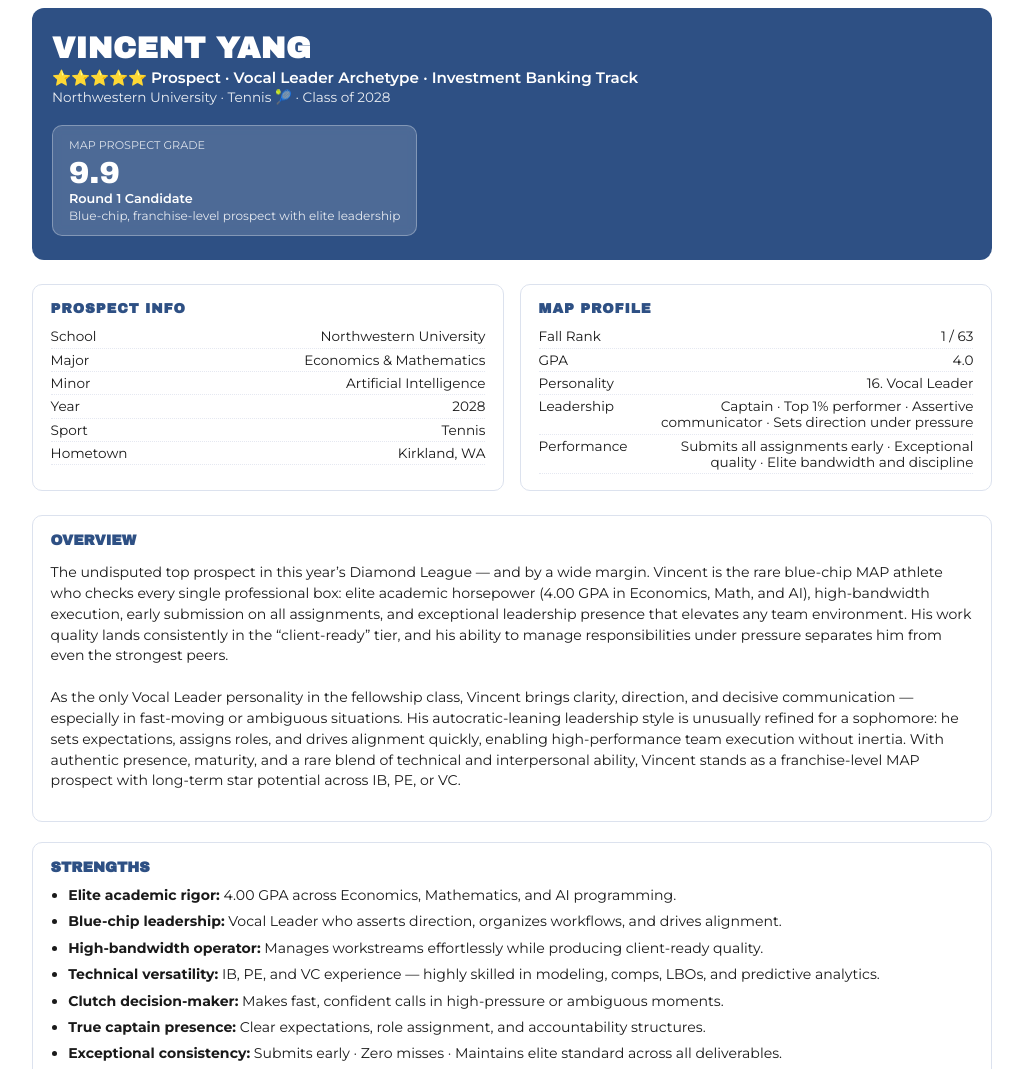
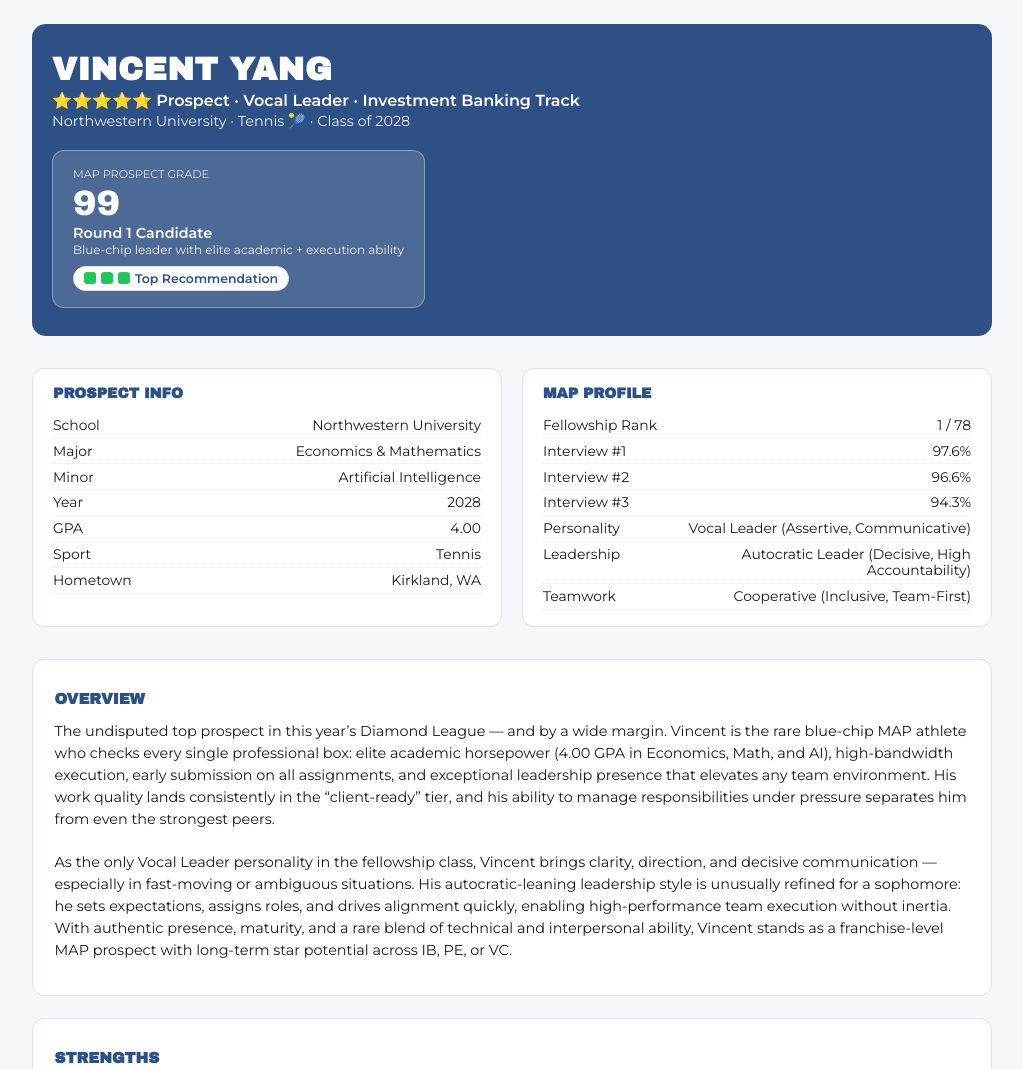
Before and after one commit to mapdleague-jpg/map-focus-scouting-reports, a plain HTML site: page vincent-yang.html in a window 1280 px wide. Shown: the top 1069 px of the page, without its empty margins (128-1151 px from the left). Drawn offline with Linux system fonts and the light colour scheme.

Commit message:
Update vincent-yang.html

```diff
--- a/vincent-yang.html
+++ b/vincent-yang.html
@@ -1,193 +1,66 @@
-<!-- ============================= -->
-<!-- MAP BRAND STYLE (GLOBAL) -->
-<!-- ============================= -->
+<!DOCTYPE html>
+<html lang="en">
+<head>
+<meta charset="UTF-8">
+<title>Vincent Yang — MAP Scouting Report</title>
 
 <style>
   @import url('https://fonts.googleapis.com/css2?family=Archivo+Black&family=Montserrat:wght@300;400;500;600;700&display=swap');
+  body { margin:0; background:#f5f7fb; font-family:'Montserrat', sans-serif;}
+  .prospect-page { max-width:960px; margin:0 auto 3rem auto; padding:1.5rem 1rem; color:#1a1a1a;}
+  .prospect-hero { display:flex; flex-wrap:wrap; justify-content:space-between; gap:1.25rem; padding:1.75rem 1.25rem; border-radius:14px; background:#2E5084; color:#fff; margin-bottom:2rem;}
+  .prospect-name { font-family:'Archivo Black'; font-size:2rem; letter-spacing:.02em; margin:0 0 .25rem; text-transform:uppercase;}
+  .prospect-tagline { margin:0 0 .15rem; font-size:1rem; font-weight:600;}
+  .prospect-subtitle {margin:0; font-size:.9rem; opacity:.9;}
 
-  .prospect-page {
-    max-width: 960px;
-    margin: 0 auto 2.5rem auto;
-    font-family: 'Montserrat', sans-serif;
-    color: #1a1a1a;
-  }
+  .prospect-grade-card { min-width:200px; padding:1rem 1.25rem; border-radius:12px; background:rgba(255,255,255,.15); border:1px solid rgba(255,255,255,.35); backdrop-filter:blur(4px);}
+  .grade-label{ font-size:.7rem; opacity:.8; text-transform:uppercase;}
+  .grade-score{ font-family:'Archivo Black'; font-size:2.2rem; margin:.15rem 0;}
+  .grade-tier{ font-size:.9rem; font-weight:600;}
+  .grade-note{ font-size:.75rem; opacity:.9;}
+  .recommendation-pill{ display:inline-flex; align-items:center; gap:5px; background:#fff; color:#2E5084; padding:4px 10px; border:1px solid #dce2ee; border-radius:30px; font-weight:600; font-size:.78rem; margin-top:.55rem; width:fit-content;}
+  .pill-box{width:12px;height:12px;border-radius:3px;}
+  .pill-green{background:#22c55e;}
 
-  .prospect-hero {
-    display: flex;
-    flex-wrap: wrap;
-    justify-content: space-between;
-    gap: 1.25rem;
-    padding: 1.5rem 1.25rem;
-    border-radius: 12px;
-    background: #2E5084;
-    color: #ffffff;
-    margin-bottom: 1.5rem;
-  }
+  .prospect-meta{display:flex;flex-wrap:wrap;gap:1.25rem;margin-bottom:2rem;}
+  .meta-column{flex:1 1 280px;background:#fff;border-radius:12px;padding:1rem 1.25rem;border:1px solid #dce2ee;}
+  .meta-title{font-family:'Archivo Black';font-size:.9rem;color:#2E5084;text-transform:uppercase;margin:0 0 .7rem;}
+  .meta-list{list-style:none;padding:0;margin:0;}
+  .meta-list li{display:flex;justify-content:space-between;padding:.28rem 0;border-bottom:1px dotted #e7eaf3;font-size:.87rem;}
+  .meta-value{text-align:right;margin-left:1rem;}
 
-  .prospect-name {
-    font-family: 'Archivo Black', sans-serif;
-    font-size: 1.85rem;
-    margin: 0 0 0.25rem;
-    letter-spacing: 0.02em;
-    text-transform: uppercase;
-  }
+  .prospect-section{background:#fff;border-radius:12px;padding:1.15rem 1.35rem;border:1px solid #dce2ee;margin-bottom:1.4rem;}
+  .section-title{font-family:'Archivo Black';font-size:.95rem;color:#2E5084;text-transform:uppercase;margin-bottom:.65rem;}
+  .section-body{font-size:.9rem;line-height:1.52;}
+  .section-list{font-size:.9rem;line-height:1.52;padding-left:1.2rem;} .section-list li{margin-bottom:.38rem;}
+</style>
+</head>
 
-  .prospect-tagline {
-    margin: 0 0 0.15rem;
-    font-size: 0.95rem;
-    font-weight: 600;
-  }
-
-  .prospect-subtitle {
-    margin: 0;
-    font-size: 0.85rem;
-    opacity: 0.9;
-  }
-
-  .prospect-grade-card {
-    min-width: 180px;
-    padding: 0.75rem 1rem;
-    border-radius: 10px;
-    background: rgba(255,255,255,0.15);
-    border: 1px solid rgba(255,255,255,0.3);
-    backdrop-filter: blur(4px);
-  }
-
-  .grade-label {
-    font-size: 0.7rem;
-    text-transform: uppercase;
-    opacity: 0.8;
-    margin-bottom: 0.25rem;
-  }
-
-  .grade-score {
-    font-family: 'Archivo Black', sans-serif;
-    font-size: 1.9rem;
-    margin-bottom: 0.1rem;
-  }
-
-  .grade-tier {
-    font-size: 0.8rem;
-    font-weight: 600;
-    margin-bottom: 0.1rem;
-  }
-
-  .grade-note {
-    font-size: 0.75rem;
-    opacity: 0.85;
-  }
-
-  .prospect-meta {
-    display: flex;
-    flex-wrap: wrap;
-    gap: 1rem;
-    margin-bottom: 1.5rem;
-  }
-
-  .meta-column {
-    flex: 1 1 260px;
-    background: #ffffff;
-    border-radius: 10px;
-    padding: 1rem 1.1rem;
-    border: 1px solid #dce2ee;
-  }
-
-  .meta-title {
-    font-family: 'Archivo Black', sans-serif;
-    font-size: 0.85rem;
-    text-transform: uppercase;
-    letter-spacing: 0.07em;
-    color: #2E5084;
-    margin: 0 0 0.6rem;
-  }
-
-  .meta-list {
-    list-style: none;
-    padding: 0;
-    margin: 0;
-  }
-
-  .meta-list li {
-    display: flex;
-    justify-content: space-between;
-    padding: 0.2rem 0;
-    border-bottom: 1px dotted #e5e8f1;
-    font-size: 0.85rem;
-  }
-
-  .meta-value {
-    text-align: right;
-    margin-left: 1rem;
-  }
-
-  .prospect-section {
-    margin-bottom: 1.25rem;
-    padding: 1rem 1.1rem;
-    border-radius: 10px;
-    border: 1px solid #dce2ee;
-    background: #ffffff;
-  }
-
-  .section-title {
-    font-family: 'Archivo Black', sans-serif;
-    font-size: 0.9rem;
-    text-transform: uppercase;
-    color: #2E5084;
-    margin: 0 0 0.6rem;
-  }
-
-  .section-body {
-    font-size: 0.88rem;
-    line-height: 1.48;
-  }
-
-  .section-list {
-    padding-left: 1.1rem;
-    margin: 0;
-    font-size: 0.88rem;
-    line-height: 1.48;
-  }
-
-  .section-list li {
-    margin-bottom: 0.35rem;
-  }
-
-  @media (max-width: 640px) {
-    .meta-list li {
-      flex-direction: column;
-      align-items: flex-start;
-    }
-    .meta-value {
-      text-align: left;
-      margin-left: 0;
-      margin-top: 0.1rem;
-    }
-  }
-</style>
-
+<body>
 <div class="prospect-page">
 
-  <!-- ============================= -->
-  <!-- HERO -->
-  <!-- ============================= -->
   <section class="prospect-hero">
-    <div class="prospect-hero-main">
+    <div>
       <h1 class="prospect-name">VINCENT YANG</h1>
-      <p class="prospect-tagline">⭐️⭐️⭐️⭐️⭐️ Prospect · Vocal Leader Archetype · Investment Banking Track</p>
+      <p class="prospect-tagline">⭐️⭐️⭐️⭐️⭐️ Prospect · Vocal Leader · Investment Banking Track</p>
       <p class="prospect-subtitle">Northwestern University · Tennis 🎾 · Class of 2028</p>
     </div>
 
     <div class="prospect-grade-card">
       <div class="grade-label">MAP Prospect Grade</div>
-      <div class="grade-score">9.9</div>
+      <div class="grade-score">99</div>
       <div class="grade-tier">Round 1 Candidate</div>
-      <div class="grade-note">Blue-chip, franchise-level prospect with elite leadership</div>
+      <div class="grade-note">Blue-chip leader with elite academic + execution ability</div>
+
+      <div class="recommendation-pill">
+        <div class="pill-box pill-green"></div>
+        <div class="pill-box pill-green"></div>
+        <div class="pill-box pill-green"></div>
+        <span>Top Recommendation</span>
+      </div>
     </div>
   </section>
 
-  <!-- ============================= -->
-  <!-- META -->
-  <!-- ============================= -->
   <section class="prospect-meta">
     <div class="meta-column">
       <h2 class="meta-title">Prospect Info</h2>
@@ -196,6 +69,7 @@
         <li><span>Major</span><span class="meta-value">Economics & Mathematics</span></li>
         <li><span>Minor</span><span class="meta-value">Artificial Intelligence</span></li>
         <li><span>Year</span><span class="meta-value">2028</span></li>
+        <li><span>GPA</span><span class="meta-value">4.00</span></li>
         <li><span>Sport</span><span class="meta-value">Tennis</span></li>
         <li><span>Hometown</span><span class="meta-value">Kirkland, WA</span></li>
       </ul>
@@ -204,62 +78,39 @@
     <div class="meta-column">
       <h2 class="meta-title">MAP Profile</h2>
       <ul class="meta-list">
-        <li><span>Fall Rank</span><span class="meta-value">1 / 63</span></li>
-        <li><span>GPA</span><span class="meta-value">4.0</span></li>
-        <li><span>Personality</span><span class="meta-value">16. Vocal Leader</span></li>
-        <li><span>Leadership</span>
-          <span class="meta-value">
-            Captain · Top 1% performer · Assertive communicator · Sets direction under pressure
-          </span>
-        </li>
-        <li><span>Performance</span>
-          <span class="meta-value">
-            Submits all assignments early · Exceptional quality · Elite bandwidth and discipline
-          </span>
-        </li>
+        <li><span>Fellowship Rank</span><span class="meta-value">1 / 78</span></li>
+        <li><span>Interview #1</span><span class="meta-value">97.6%</span></li>
+        <li><span>Interview #2</span><span class="meta-value">96.6%</span></li>
+        <li><span>Interview #3</span><span class="meta-value">94.3%</span></li>
+        <li><span>Personality</span><span class="meta-value">Vocal Leader (Assertive, Communicative)</span></li>
+        <li><span>Leadership</span><span class="meta-value">Autocratic Leader (Decisive, High Accountability)</span></li>
+        <li><span>Teamwork</span><span class="meta-value">Cooperative (Inclusive, Team-First)</span></li>
       </ul>
     </div>
   </section>
 
-  <!-- ============================= -->
-  <!-- OVERVIEW -->
-  <!-- ============================= -->
   <section class="prospect-section">
     <h2 class="section-title">Overview</h2>
     <p class="section-body">
-      The undisputed top prospect in this year’s Diamond League — and by a wide margin. Vincent is the rare blue-chip
-      MAP athlete who checks every single professional box: elite academic horsepower (4.00 GPA in Economics, Math,
-      and AI), high-bandwidth execution, early submission on all assignments, and exceptional leadership presence that
-      elevates any team environment. His work quality lands consistently in the “client-ready” tier, and his ability to manage
-      responsibilities under pressure separates him from even the strongest peers.
+      The undisputed top prospect in this year’s Diamond League — and by a wide margin. Vincent is the rare blue-chip MAP athlete who checks every single professional box: elite academic horsepower (4.00 GPA in Economics, Math, and AI), high-bandwidth execution, early submission on all assignments, and exceptional leadership presence that elevates any team environment. His work quality lands consistently in the “client-ready” tier, and his ability to manage responsibilities under pressure separates him from even the strongest peers.
       <br><br>
-      As the only Vocal Leader personality in the fellowship class, Vincent brings clarity, direction, and
-      decisive communication — especially in fast-moving or ambiguous situations. His autocratic-leaning leadership
-      style is unusually refined for a sophomore: he sets expectations, assigns roles, and drives alignment quickly, enabling
-      high-performance team execution without inertia. With authentic presence, maturity, and a rare blend of technical and
-      interpersonal ability, Vincent stands as a franchise-level MAP prospect with long-term star potential across IB, PE, or VC.
+      As the only Vocal Leader personality in the fellowship class, Vincent brings clarity, direction, and decisive communication — especially in fast-moving or ambiguous situations. His autocratic-leaning leadership style is unusually refined for a sophomore: he sets expectations, assigns roles, and drives alignment quickly, enabling high-performance team execution without inertia. With authentic presence, maturity, and a rare blend of technical and interpersonal ability, Vincent stands as a franchise-level MAP prospect with long-term star potential across IB, PE, or VC.
     </p>
   </section>
 
-  <!-- ============================= -->
-  <!-- STRENGTHS -->
-  <!-- ============================= -->
   <section class="prospect-section">
     <h2 class="section-title">Strengths</h2>
     <ul class="section-list">
-      <li><strong>Elite academic rigor:</strong> 4.00 GPA across Economics, Mathematics, and AI programming.</li>
-      <li><strong>Blue-chip leadership:</strong> Vocal Leader who asserts direction, organizes workflows, and drives alignment.</li>
-      <li><strong>High-bandwidth operator:</strong> Manages workstreams effortlessly while producing client-ready quality.</li>
-      <li><strong>Technical versatility:</strong> IB, PE, and VC experience — highly skilled in modeling, comps, LBOs, and predictive analytics.</li>
-      <li><strong>Clutch decision-maker:</strong> Makes fast, confident calls in high-pressure or ambiguous moments.</li>
-      <li><strong>True captain presence:</strong> Clear expectations, role assignment, and accountability structures.</li>
-      <li><strong>Exceptional consistency:</strong> Submits early · Zero misses · Maintains elite standard across all deliverables.</li>
+      <li>Elite academic rigor: 4.00 GPA across Economics, Mathematics, and AI programming.</li>
+      <li>Blue-chip leadership: Vocal Leader who asserts direction, organizes workflows, and drives alignment.</li>
+      <li>High-bandwidth operator: Manages workstreams effortlessly while producing client-ready quality.</li>
+      <li>Technical versatility: IB, PE, and VC experience — highly skilled in modeling, comps, LBOs, and predictive analytics.</li>
+      <li>Clutch decision-maker: Makes fast, confident calls in high-pressure or ambiguous moments.</li>
+      <li>True captain presence: Clear expectations, role assignment, and accountability structures.</li>
+      <li>Exceptional consistency: Submits early · Zero misses · Maintains elite standard across all deliverables.</li>
     </ul>
   </section>
 
-  <!-- ============================= -->
-  <!-- AREAS FOR DEVELOPMENT -->
-  <!-- ============================= -->
   <section class="prospect-section">
     <h2 class="section-title">Areas for Development</h2>
     <ul class="section-list">
@@ -269,18 +120,13 @@
     </ul>
   </section>
 
-  <!-- ============================= -->
-  <!-- PROJECTION -->
-  <!-- ============================= -->
   <section class="prospect-section">
     <h2 class="section-title">Projection</h2>
     <p class="section-body">
-      A no-doubt Round 1 MAP prospect — arguably one of the strongest in recent fellowship cycles. Vincent brings a
-      franchise-level blend of intellect, leadership, technical depth, communication, and competitive intensity rarely seen
-      at the sophomore level. With continued reps in pitch delivery and collaborative balance, he projects as a future
-      top-bucket analyst who will quickly grow into a deal team quarterback. A true blue-chip prospect with long-term
-      star potential across the finance ecosystem.
+      A no-doubt Round 1 MAP prospect — arguably one of the strongest in recent fellowship cycles. Vincent brings a franchise-level blend of intellect, leadership, technical depth, communication, and competitive intensity rarely seen at the sophomore level. With continued reps in pitch delivery and collaborative balance, he projects as a future top-bucket analyst who will quickly grow into a deal team quarterback. A true blue-chip prospect with long-term star potential across the finance ecosystem.
     </p>
   </section>
 
 </div>
+</body>
+</html>
```
